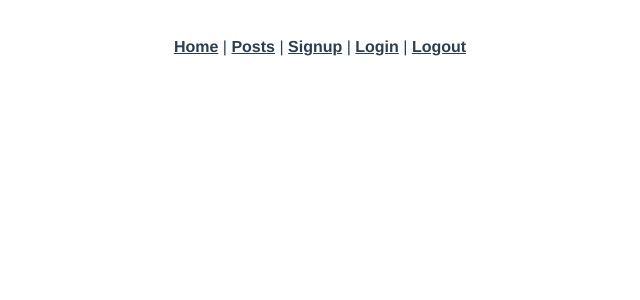
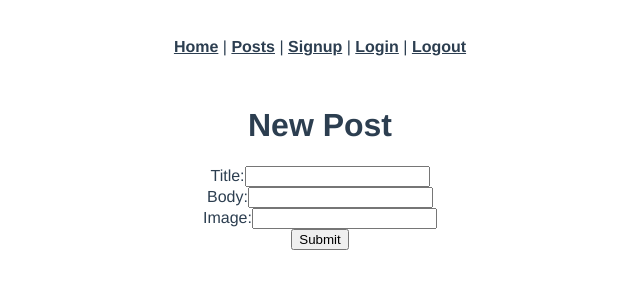
Before and after one commit to kaymccreedy/blog-frontend, a Vue app: page /posts/new in a window 1280 px wide. Shown: the top 300 px of the page, without its empty margins (320-960 px from the left). Built offline with nearby package versions, Linux system fonts and the light colour scheme.

Commit message:
updates routes to include new post route, creates new post view

```diff
--- a/src/router/index.js
+++ b/src/router/index.js
@@ -3,7 +3,8 @@ import HomeView from "../views/HomeView.vue";
 import SignupView from "../views/SignupView.vue";
 import LoginView from "../views/LoginView.vue";
 import LogoutView from "../views/LogoutView.vue";
-import PostIndexView from "../views/PostIndexView.vue";
+import PostsIndexView from "../views/PostsIndexView.vue";
+import PostsNewView from "../views/PostsNewView.vue";
 
 const routes = [
   {
@@ -22,7 +23,8 @@ const routes = [
   { path: "/signup", name: "signup", component: SignupView },
   { path: "/login", name: "login", component: LoginView },
   { path: "/logout", name: "logout", component: LogoutView },
-  { path: "/posts", name: "posts", component: PostIndexView },
+  { path: "/posts", name: "posts-index", component: PostsIndexView },
+  { path: "/posts/new", name: "posts-new", component: PostsNewView },
 ];
 
 const router = createRouter({
--- a/src/views/PostIndexView.vue
+++ b/src/views/PostsIndexView.vue
@@ -4,7 +4,7 @@ import axios from "axios";
 export default {
   data: function () {
     return {
-      message: "Posts",
+      message: "Blog",
       posts: [],
     };
   },
@@ -25,12 +25,13 @@ export default {
 <template>
   <div class="posts">
     <h1>{{ message }}</h1>
+    <router-link to="/posts/new">Create Post</router-link>
     <p v-for="post in posts" v-bind:key="post.id">
       User: {{ post.user_id }}
       <br />
       Title: {{ post.title }}
       <br />
-      <img :src="post.image" />
+      <img :src="post.image" width="500" />
       <br />
       {{ post.body }}
       <br />
--- /dev/null
+++ b/src/views/PostsNewView.vue
@@ -0,0 +1,49 @@
+<script>
+import axios from "axios";
+
+export default {
+  data: function () {
+    return {
+      newPostParams: {},
+      errors: [],
+    };
+  },
+  methods: {
+    createPost: function () {
+      axios
+        .post("/posts", this.newPostParams)
+        .then((response) => {
+          console.log(response.data);
+          this.$router.push("/posts");
+        })
+        .catch((error) => {
+          this.errors = error.response.data.errors;
+        });
+    },
+  },
+};
+</script>
+
+<template>
+  <div class="posts-new">
+    <form v-on:submit.prevent="createPost()">
+      <h1>New Post</h1>
+      <ul>
+        <li v-for="error in errors" v-bind:key="error">{{ error }}</li>
+      </ul>
+      <div>
+        <label>Title:</label>
+        <input type="text" v-model="newPostParams.title" />
+      </div>
+      <div>
+        <label>Body:</label>
+        <input type="text" v-model="newPostParams.body" />
+      </div>
+      <div>
+        <label>Image:</label>
+        <input type="text" v-model="newPostParams.image" />
+      </div>
+      <input type="submit" value="Submit" />
+    </form>
+  </div>
+</template>
```
